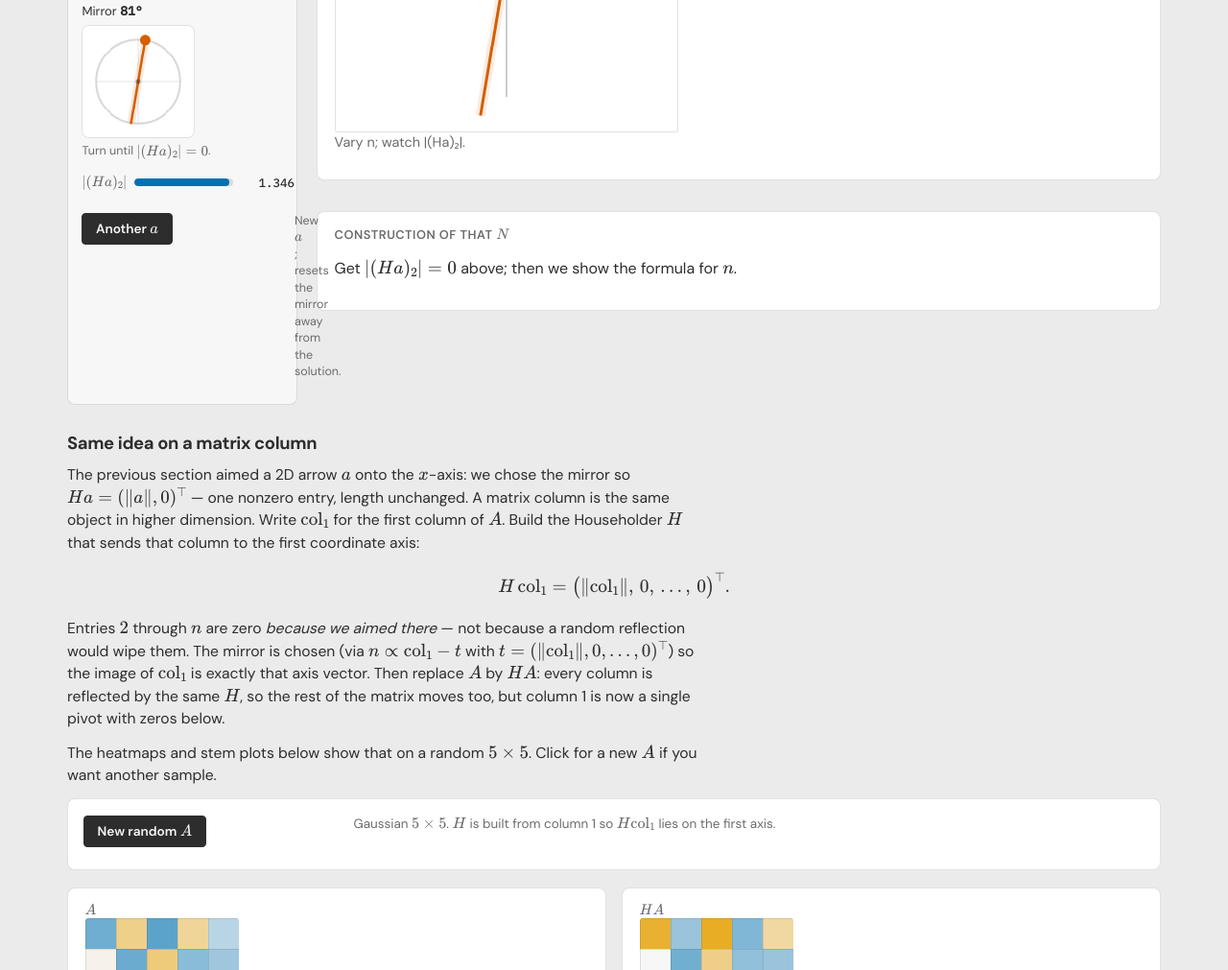
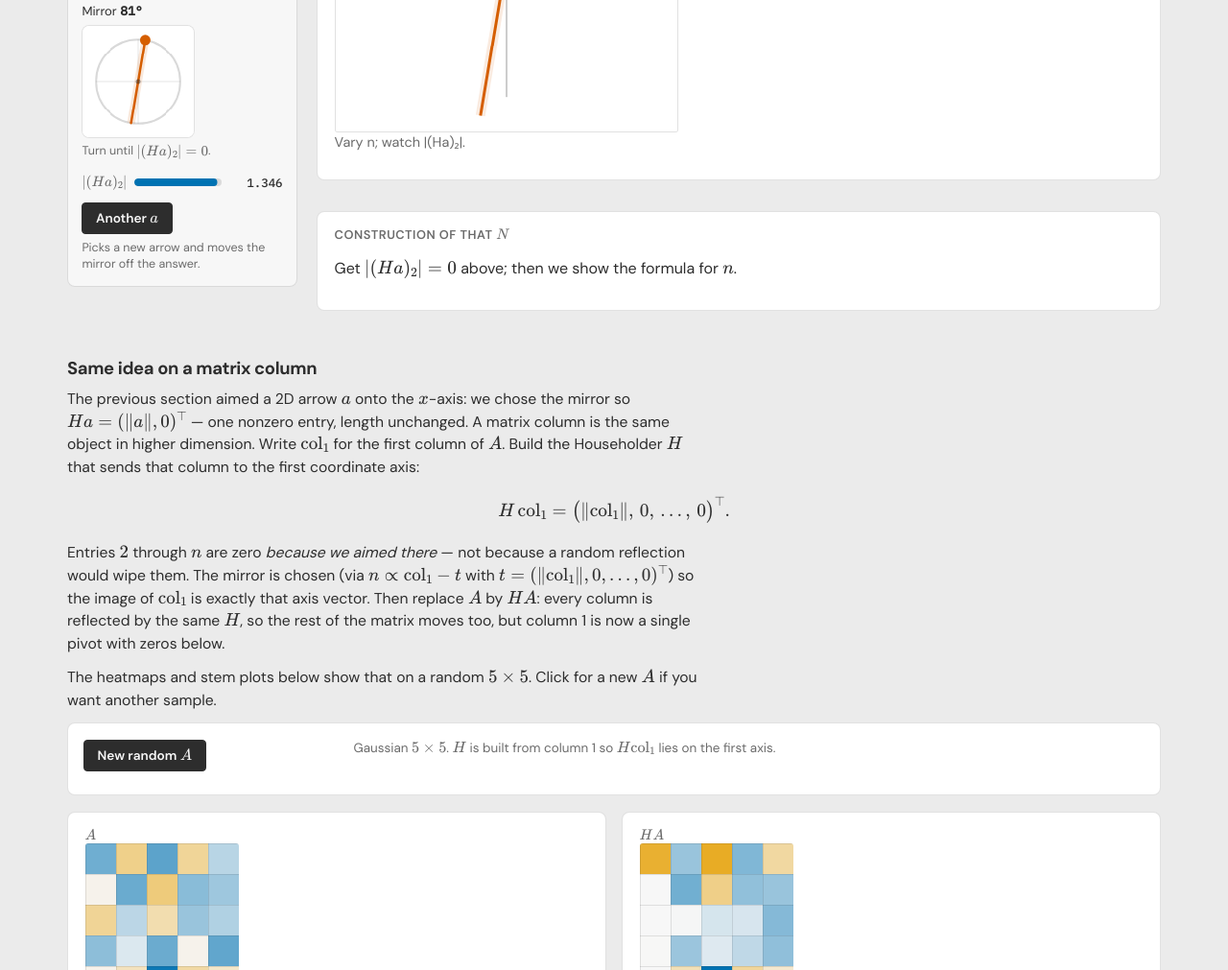
Before and after one commit to jmalicki/svd-to-vae, a website built with Vite: page web/svd.html in a window 1280 px wide. Shown: the part 4384-5395 px from the top of the page at 96% size. Built offline with nearby package versions, Linux system fonts and the light colour scheme.

Commit message:
Keep aim-sidebar help text inside the rail layout.
Page-level control-actions was a two-column grid, so the hint spilled between the sidebar and the main panel.

```diff
--- a/web/src/pages/svdIntro.html
+++ b/web/src/pages/svdIntro.html
@@ -229,7 +229,7 @@
           <div class="btns">
             <button id="aimChallenge" type="button">Another $a$</button>
           </div>
-          <p class="help">New $a$; resets the mirror away from the solution.</p>
+          <p class="help">Picks a new arrow and moves the mirror off the answer.</p>
         </div>
       </aside>
 
--- a/web/src/style.css
+++ b/web/src/style.css
@@ -181,6 +181,14 @@ header a {
   font-size: 0.78rem;
   color: var(--muted);
   line-height: 1.4;
+}
+
+.build-rail .control-actions {
+  display: grid;
+  grid-template-columns: 1fr;
+  gap: 0.35rem;
+  padding: 0;
+  border-bottom: none;
 }
 
 .build-rail .formula {
```
